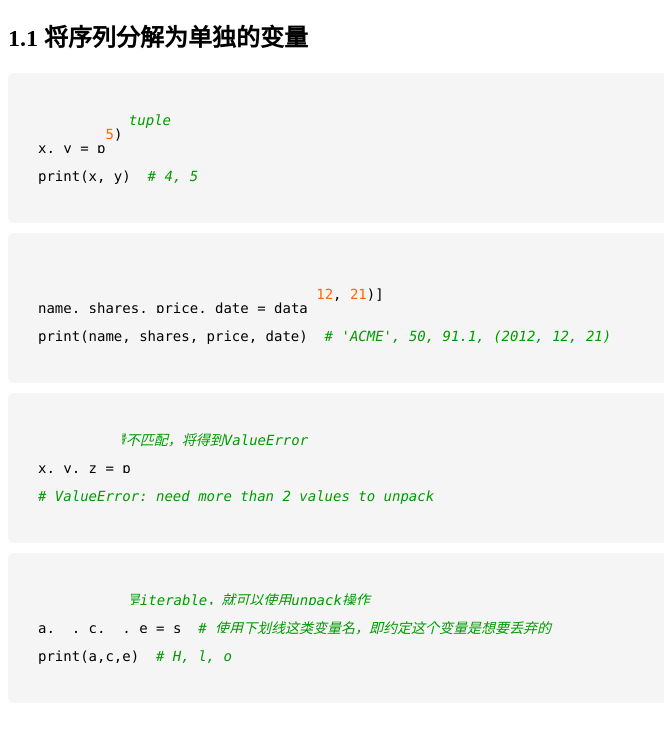
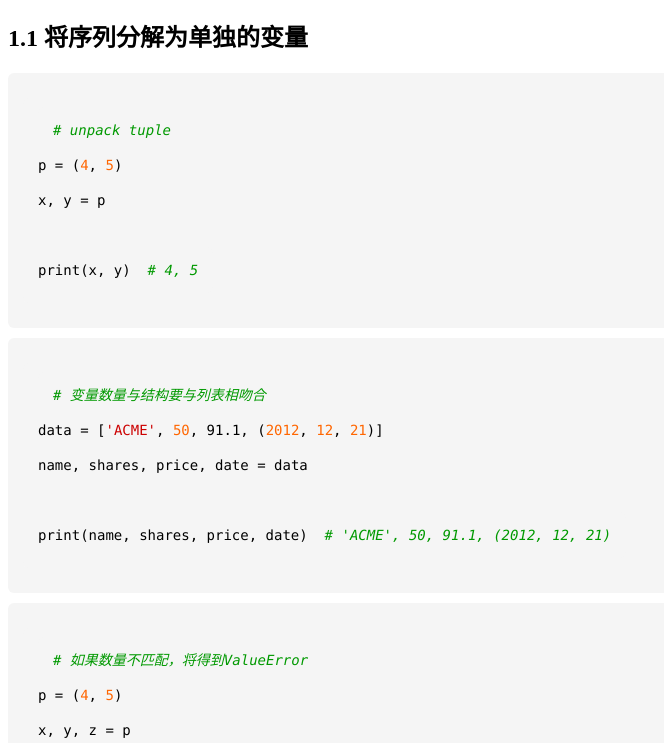
Before and after one commit to iiitutu/iiitutu.github.io, a plain HTML site: page blogs/books/python-cookbook/chapter1.html in a window 1280 px wide. Shown: the part 57-800 px from the top of the page, without its empty margins (0-664 px from the left). Drawn offline with Linux system fonts and the light colour scheme.

Commit message:
Update chapter1.html

```diff
--- a/blogs/books/python-cookbook/chapter1.html
+++ b/blogs/books/python-cookbook/chapter1.html
@@ -12,7 +12,7 @@
     .sourceCode pre code {
       font-family: 'Consolas', 'Monaco', monospace; /* 等宽字体 */
       font-size: 14px;
-      line-height: 1;
+      line-height: 2.5;
     }
     /* Python特定样式：关键字、注释、字符串 */
     .sourceCode.python .kw { color: #006699; font-weight: bold; } /* 关键字（print、class等） */
```
